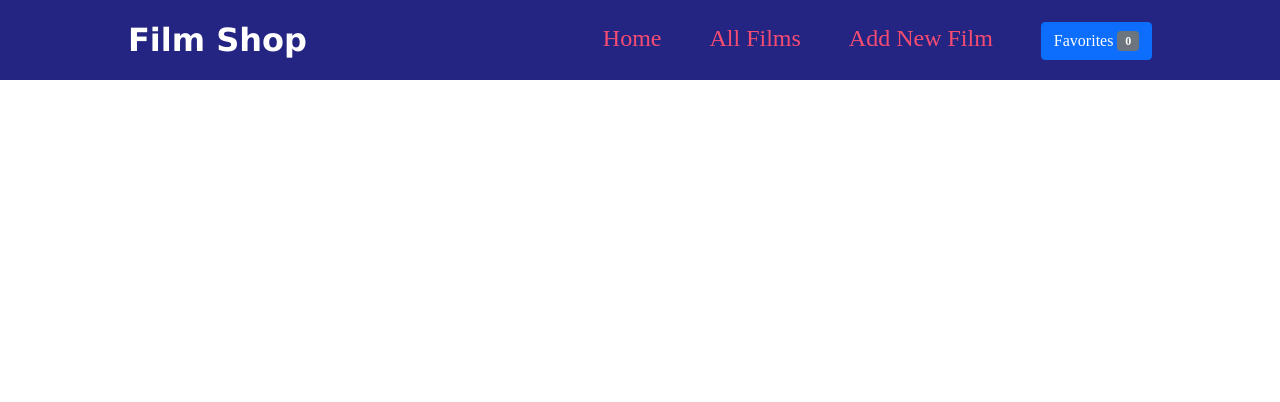
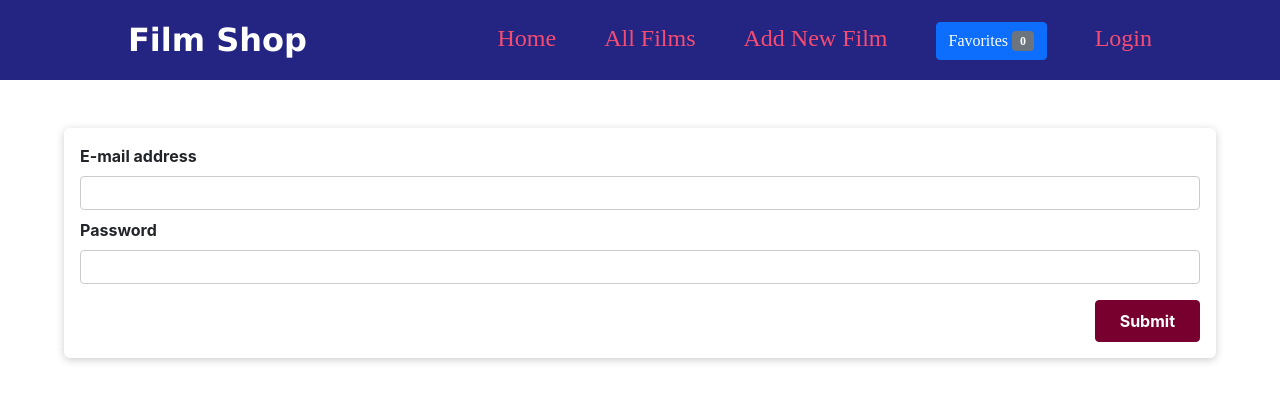
Before and after one commit to n2sy/App-2-react, a React (Create React App) app: page /login in a window 1280 px wide. Shown: the top 402 px of the page. Built offline with nearby package versions, Linux system fonts and the light colour scheme.

Commit message:
add login context

```diff
--- a/src/App.js
+++ b/src/App.js
@@ -12,6 +12,7 @@ import Favorites from './Views/Favorites';
 import NavBar from './components/navbar';
 import Layout from './components/Layout';
 import OneFilm from './Views/OneFilm';
+import Login from './components/Login';
 
 function App() {
   return (
@@ -25,6 +26,7 @@ function App() {
           <Route path="/allfilms" element={<AllFilms ></AllFilms>}></Route>
           <Route path="/allfilms/:id/:age" element={<OneFilm ></OneFilm>}></Route>
           <Route path="/newfilm" element={<NewFilm></NewFilm>}></Route>
+          <Route path="/login" element={<Login></Login>}></Route>
           <Route path="/favorites" element={<Favorites></Favorites>}></Route>
         </Routes>
       </Layout>
--- /dev/null
+++ b/src/components/Login.js
@@ -0,0 +1,38 @@
+
+import { useRef } from 'react';
+import styles from './Login.module.css';
+import Card from './Card';
+
+function Login() {
+    const refLogin = useRef();
+    const refPwd = useRef();
+
+    function submitHandler(event) {
+        event.preventDefault();
+        console.log(refLogin.current.value, refPwd.current.value);
+    }
+    return (
+        <Card>
+            <form className={styles.form} onSubmit={submitHandler}>
+                <div className={styles.control}>
+                    <label htmlFor='title'>E-mail address </label>
+                    <input type="text" id="tile" ref={refLogin}></input>
+
+                </div>
+                <div className={styles.control}>
+                    <label>Password </label>
+                    <input type="text" ref={refPwd}></input>
+                </div>
+
+
+
+                <div className={styles.actions}>
+                    <button type="submit">Submit</button>
+                </div>
+            </form>
+
+        </Card>
+    )
+}
+
+export default Login;
--- /dev/null
+++ b/src/components/Login.module.css
@@ -0,0 +1,45 @@
+.form {
+  padding: 1rem;
+}
+
+.control {
+  margin-bottom: 0.5rem;
+}
+
+.control label {
+  display: block;
+  font-weight: bold;
+  margin-bottom: 0.5rem;
+}
+
+.control input,
+.control textarea {
+  display: block;
+  font: inherit;
+  border-radius: 4px;
+  border: 1px solid #ccc;
+  padding: 0.25rem;
+  width: 100%;
+}
+
+.actions {
+  margin-top: 1rem;
+  text-align: right;
+}
+
+.actions button {
+  font: inherit;
+  cursor: pointer;
+  background-color: #77002e;
+  color: white;
+  padding: 0.5rem 1.5rem;
+  border: 1px solid #77002e;
+  border-radius: 4px;
+  font-weight: bold;
+}
+
+.actions button:hover,
+.actions button:active {
+  background-color: #a50e48;
+  border-color: #a50e48;
+}
--- a/src/components/navbar.js
+++ b/src/components/navbar.js
@@ -17,6 +17,8 @@ function NavBar() {
                     <li><Link to="/favorites"><button type="button" class="btn btn-primary">
                         Favorites <span class="badge bg-secondary">{FavC.nbFavorites}</span>
                     </button></Link></li>
+                    <li><Link to="/login">Login</Link></li>
+
                 </ul>
             </nav>
         </header>
--- a/src/index.js
+++ b/src/index.js
@@ -4,13 +4,16 @@ import './index.css';
 import App from './App';
 import { BrowserRouter } from 'react-router-dom';
 import FavoritesContextProvider from './store/favorites-context';
+import LoginContextProdiver from './store/login-context';
 
 const root = ReactDOM.createRoot(document.getElementById('root'));
 root.render(
   <FavoritesContextProvider>
-    <BrowserRouter>
-      <App />
-    </BrowserRouter>
+    <LoginContextProdiver>
+      <BrowserRouter>
+        <App />
+      </BrowserRouter>
+    </LoginContextProdiver>
   </FavoritesContextProvider>
 
 
--- /dev/null
+++ b/src/store/login-context.js
@@ -0,0 +1,43 @@
+import { createContext, useState } from "react";
+
+
+export const LoginContext = createContext(
+    {
+        isLogged: false,
+        seConnecter: () => { },
+        seDeconnecter: () => { }
+    }
+)
+
+function LoginContextProdiver(props) {
+    const [isLoggedIn, setIsLoggedIn] = useState(false);
+
+    function seConnecter(email, pwd) {
+        if (email === "nidhal@gmail.com" && pwd === "azerty") {
+            localStorage.setItem('logged', '1');
+            setIsLoggedIn(true);
+        }
+        else
+            localStorage.setItem('logged', '0');
+        setIsLoggedIn(false);
+    }
+
+    function seDeconnecter() {
+        localStorage.setItem('logged', '0');
+        setIsLoggedIn(false);
+    }
+
+
+    const context = {
+        isLogged: isLoggedIn,
+        seConnecter: seConnecter,
+        seDeconnecter: seDeconnecter
+    }
+    return (
+        <LoginContext.Provider value={context}>
+            {props.children}
+        </LoginContext.Provider>
+    )
+}
+
+export default LoginContextProdiver;
```
